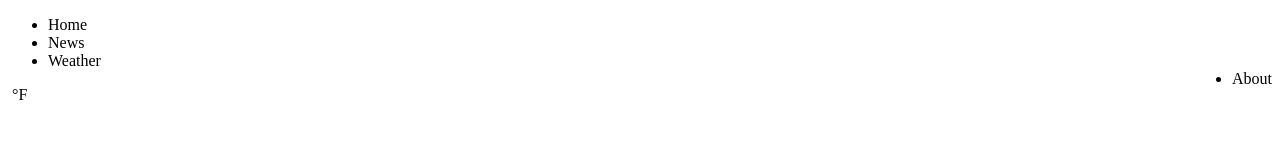
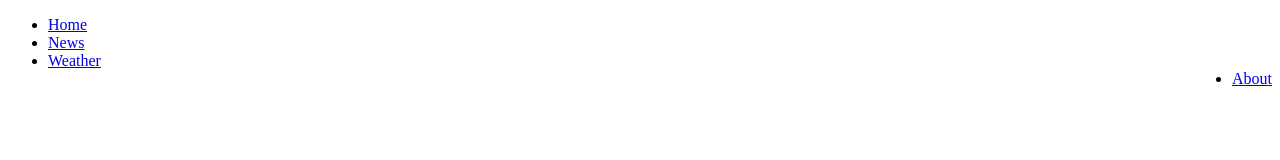
Before and after one commit to JosiePrescott/TTECH-Weather-Site, a plain HTML site: page index.html in a window 1280 px wide. Drawn offline with Linux system fonts and the light colour scheme.

Commit message:
Update index.html

```diff
--- a/index.html
+++ b/index.html
@@ -9,17 +9,12 @@
     <header></header>
     <nav>
       <ul>
-        <li>Home</li>
-        <li>News</li>
-        <li>Weather</li>
-        <li style="float: right">About</li>
+        <li><a href="index.html">Home</a></li>
+        <li><a href="news.html">News</a></li>
+        <li><a href="weather.html">Weather</a></li>
+        <li style="float: right"><a href="about.html">About</a></li>
       </ul>
     </nav>
-    <div class="flex-col">
-      <span id="dayTitle1" class="col-head"></span>
-      <img id="weatherIcon1" class="weatherIcon" />
-      <span class="temp-data"> <span id="data1"></span> <span>°F</span> </span>
-    </div>
     <main></main>
     <footer></footer>
   </body>
```
